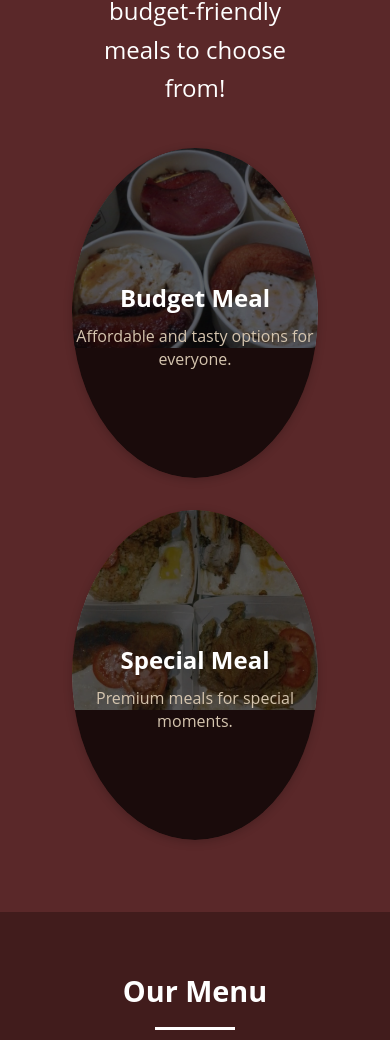
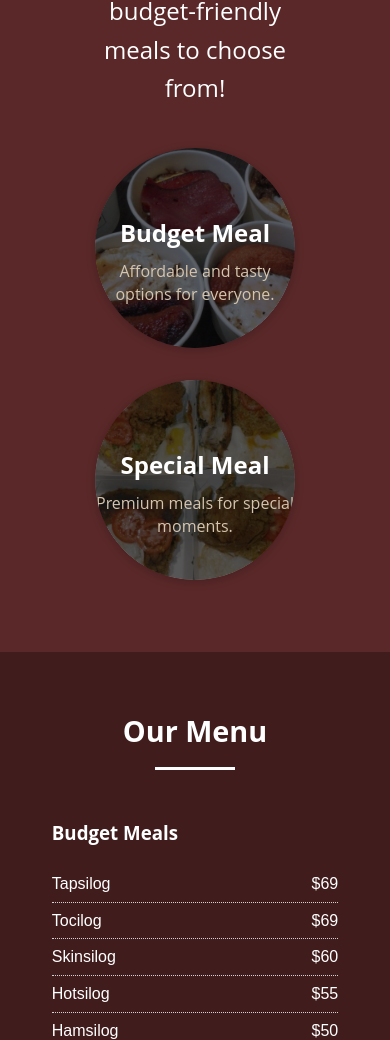
Before and after one commit to JChristian25/FM-Kitchen, a plain HTML site: page index.html in a window 390 px wide. Shown: the part 1730-2770 px from the top of the page. Drawn offline with Linux system fonts and the light colour scheme.

Commit message:
somemorechangetweaks

```diff
--- a/styles.css
+++ b/styles.css
@@ -529,8 +529,8 @@ body.no-scroll {
     background-color: var(--primary-color);
     color: var(--text-color);
     border-radius: 50%; /* Make it circular */
-    width: 250px; /* Increase width */
-    height: 250px; /* Increase height */
+    width: 400px; /* Increase width */
+    height: 400px; /* Increase height */
     display: flex;
     justify-content: center;
     align-items: center;
@@ -614,32 +614,21 @@ body.no-scroll {
 
 @media (max-width: 768px) {
     .box {
-        width: 330px; /* Ensure width is equal to height */
-        height: 330px; /* Ensure height is equal to width */
-        border-radius: 50%; /* Make it circular */
+        width: 400px;
+        height: 400px;
+    }
+    .box-image {
+        width: 400px; /* Ensure width is equal to height */
+        height: 400px; /* Ensure height is equal to width */
+        border-radius: 100%; /* Make it circular */
         flex: 0 0 auto; /* Prevent flex-grow and flex-shrink */
         max-width: none; /* Remove max-width */
     }
 
     .box-image img {
-        height: 200px; /* Set a specific height */
-    }
-
-    .box-title {
-        font-size: 1.5rem;
-    }
-
-    .box-description {
-        font-size: 1rem;
-    }
-
-    .box {
-        flex: 1 1 100%;
-        max-width: 100%;
-    }
-
-    .box-image img {
-        height: 200px; /* Set a specific height */
+        width: 400px; /* Ensure width is equal to height */
+        height: 400px;
+        object-fit: cover;
     }
 
     .box-title {
@@ -988,4 +977,22 @@ footer {
         width: 100%;
         object-fit: cover;
     }
+
+    .box {
+        width: 200px;
+        height: 200px;
+    }
+    .box-image {
+        width: 200px; /* Ensure width is equal to height */
+        height: 200px; /* Ensure height is equal to width */
+        border-radius: 100%; /* Make it circular */
+        flex: 0 0 auto; /* Prevent flex-grow and flex-shrink */
+        max-width: none; /* Remove max-width */
+    }
+
+    .box-image img {
+        width: 200px; /* Ensure width is equal to height */
+        height: 200px;
+        object-fit: cover;
+    }
 }
```
